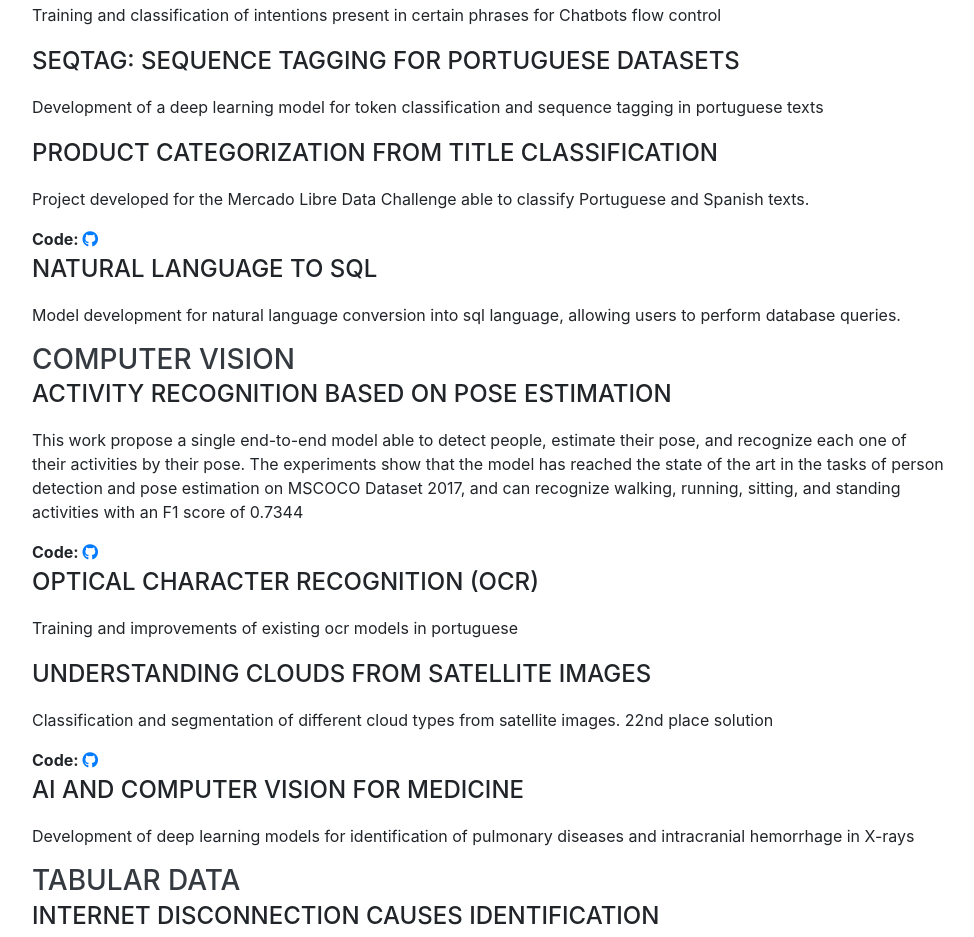
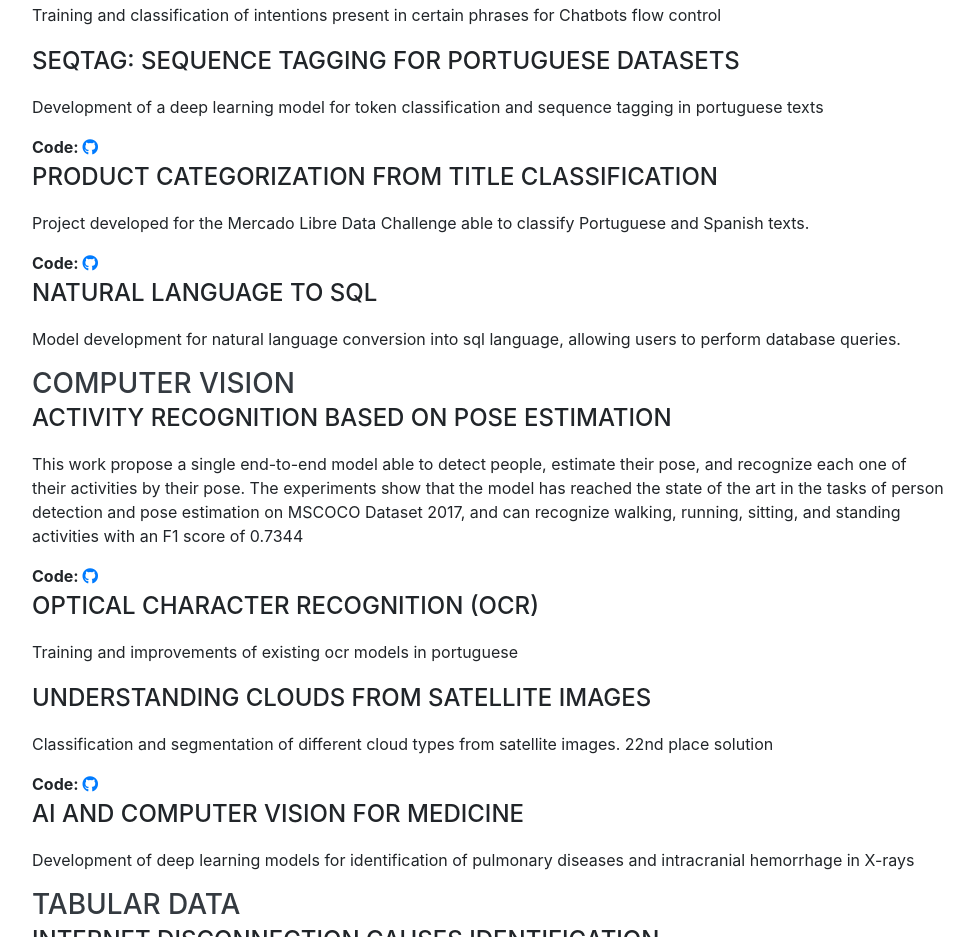
Before and after one commit to IgorMunizS/igormunizs.github.io, a website with bundled scripts: page index.html in a window 1280 px wide. Shown: the part 4925-5862 px from the top of the page, without its empty margins (288-1262 px from the left). Built offline with nearby package versions, Linux system fonts and the light colour scheme; a web font is replaced by a local one.

Commit message:
add code reference

```diff
--- a/index.html
+++ b/index.html
@@ -230,6 +230,9 @@ and computer vision, acting from the creation until the deploy of the models.</p
 
 	    <div class="subheading mb-3">SeqTag: Sequence Tagging for portuguese datasets</div>
             <p>Development of a deep learning model for token classification and sequence tagging in portuguese texts</p>
+            <b> Code: </b>   <a href="https://github.com/IgorMunizS/SeqTag">
+                        <i class="fab fa-github"></i>
+                      </a>
 
 	   <div class="subheading mb-3">Product categorization from title classification</div>
             <p>Project developed for the Mercado Libre Data Challenge able to classify Portuguese and Spanish texts.</p>
```
